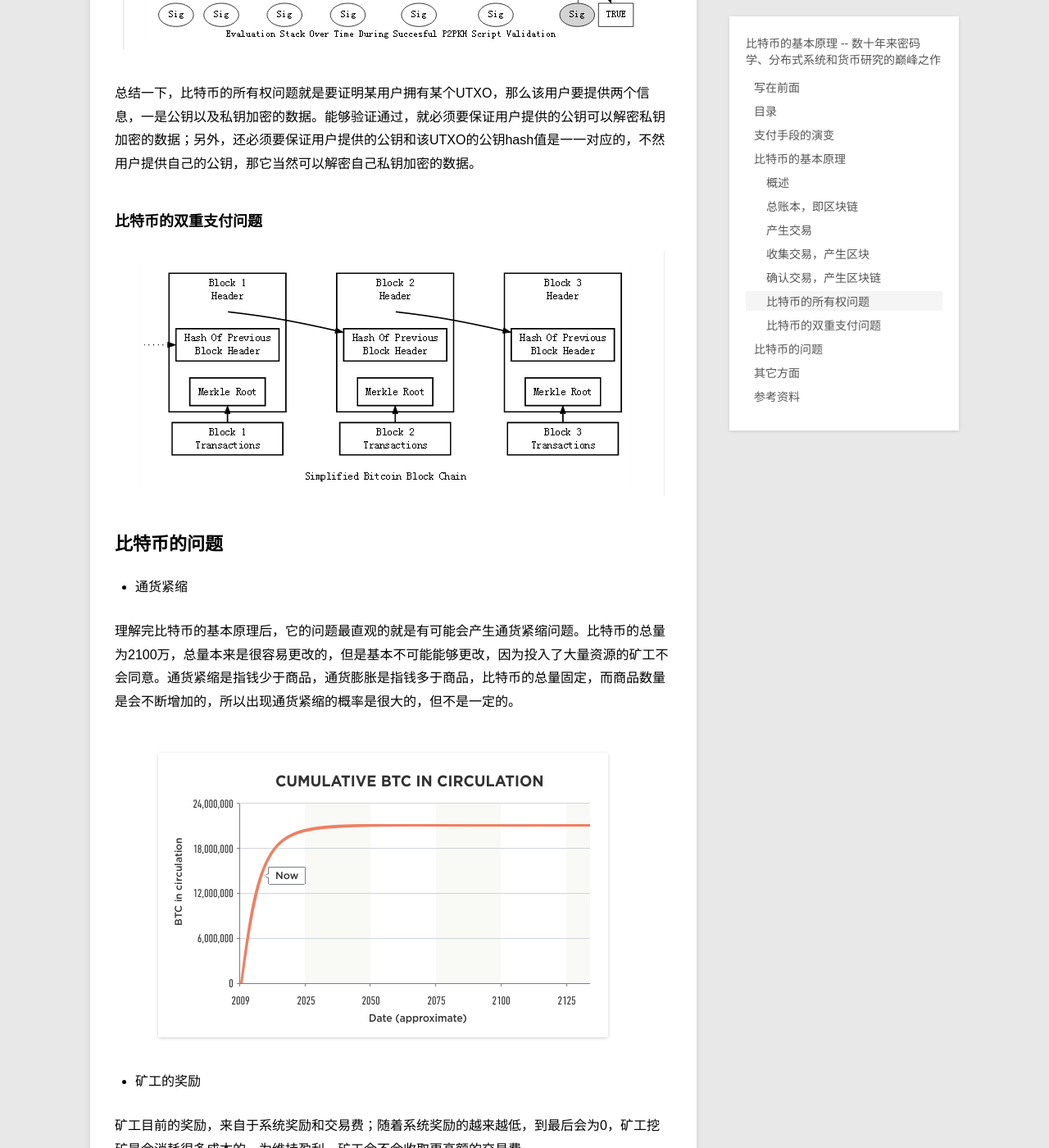
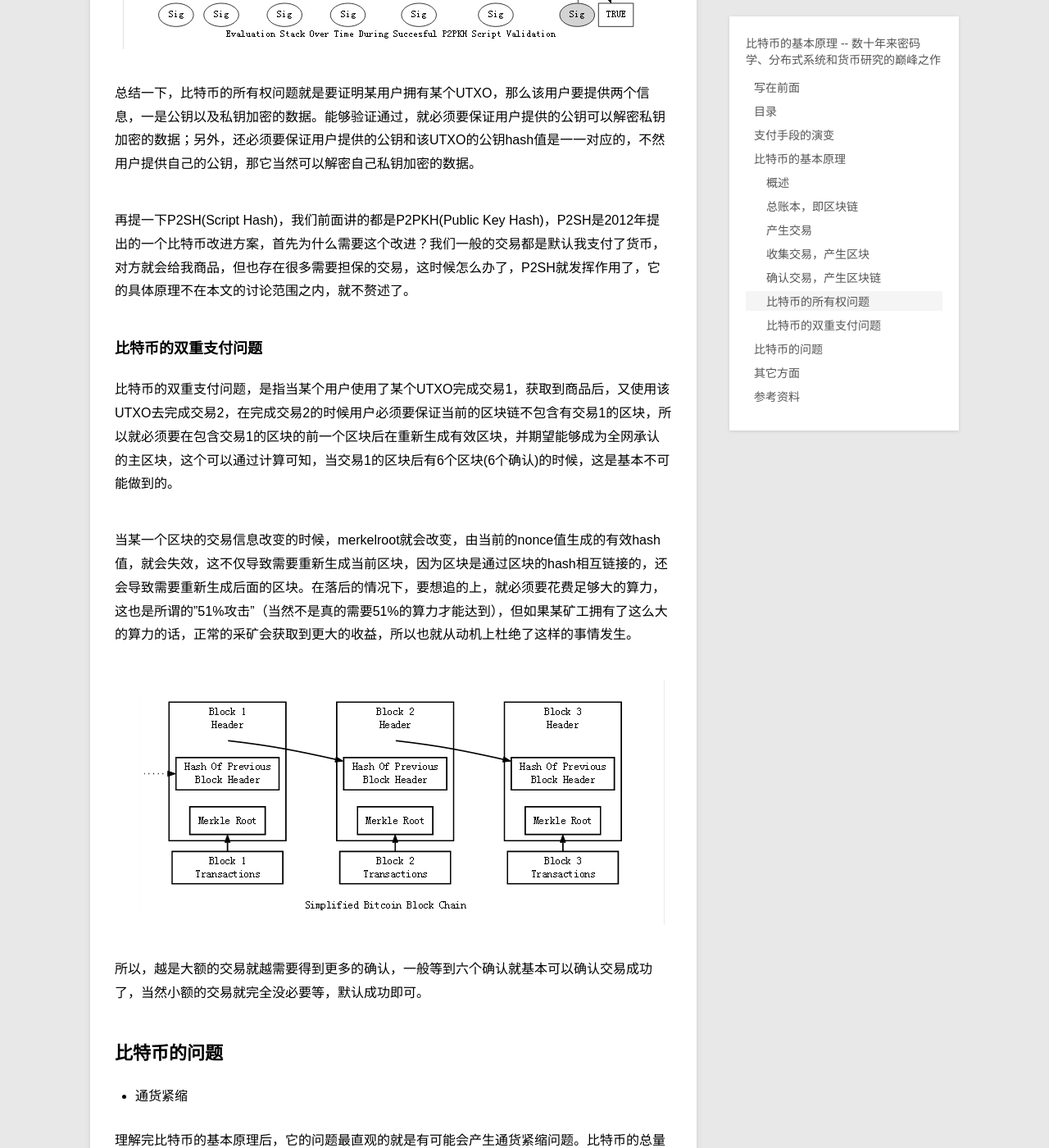
Before and after one commit to xiaofandh12/xiaofandh12.github.io, a Jekyll site: the page built from _posts/blog/2016-07-01-Bitcoin.md, in a window 1280 px wide and 1400 px high, scrolled down 16435 px. Shown: the whole window at 82% size. Built offline with Jekyll 4.4.1, drawn with Linux system fonts in a browser that asks for light colours; Markdown is read by kramdown in place of the engine named in the settings; comment, search, counter and statistics services are not loaded.

Commit message:
比特币的基本原理 -- 比特币的双重支付问题完成

```diff
--- a/_posts/blog/2016-07-01-Bitcoin.md
+++ b/_posts/blog/2016-07-01-Bitcoin.md
@@ -182,10 +182,17 @@ merkelroot是交易组成的merkle tree的根节点，merkel tree的结构如下
 
 总结一下，比特币的所有权问题就是要证明某用户拥有某个UTXO，那么该用户要提供两个信息，一是公钥以及私钥加密的数据。能够验证通过，就必须要保证用户提供的公钥可以解密私钥加密的数据；另外，还必须要保证用户提供的公钥和该UTXO的公钥hash值是一一对应的，不然用户提供自己的公钥，那它当然可以解密自己私钥加密的数据。
 
+再提一下P2SH(Script Hash)，我们前面讲的都是P2PKH(Public Key Hash)，P2SH是2012年提出的一个比特币改进方案，首先为什么需要这个改进？我们一般的交易都是默认我支付了货币，对方就会给我商品，但也存在很多需要担保的交易，这时候怎么办了，P2SH就发挥作用了，它的具体原理不在本文的讨论范围之内，就不赘述了。
+
 ### 比特币的双重支付问题
+
+比特币的双重支付问题，是指当某个用户使用了某个UTXO完成交易1，获取到商品后，又使用该UTXO去完成交易2，在完成交易2的时候用户必须要保证当前的区块链不包含有交易1的区块，所以就必须要在包含交易1的区块的前一个区块后在重新生成有效区块，并期望能够成为全网承认的主区块，这个可以通过计算可知，当交易1的区块后有6个区块(6个确认)的时候，这是基本不可能做到的。
+
+当某一个区块的交易信息改变的时候，merkelroot就会改变，由当前的nonce值生成的有效hash值，就会失效，这不仅导致需要重新生成当前区块，因为区块是通过区块的hash相互链接的，还会导致需要重新生成后面的区块。在落后的情况下，要想追的上，就必须要花费足够大的算力，这也是所谓的"51%攻击"（当然不是真的需要51%的算力才能达到），但如果某矿工拥有了这么大的算力的话，正常的采矿会获取到更大的收益，所以也就从动机上杜绝了这样的事情发生。
 
 ![block chain](/images/2016-07-01-Bitcoin/blockchain.png)
 
+所以，越是大额的交易就越需要得到更多的确认，一般等到六个确认就基本可以确认交易成功了，当然小额的交易就完全没必要等，默认成功即可。
 
 ## 比特币的问题
 
```
